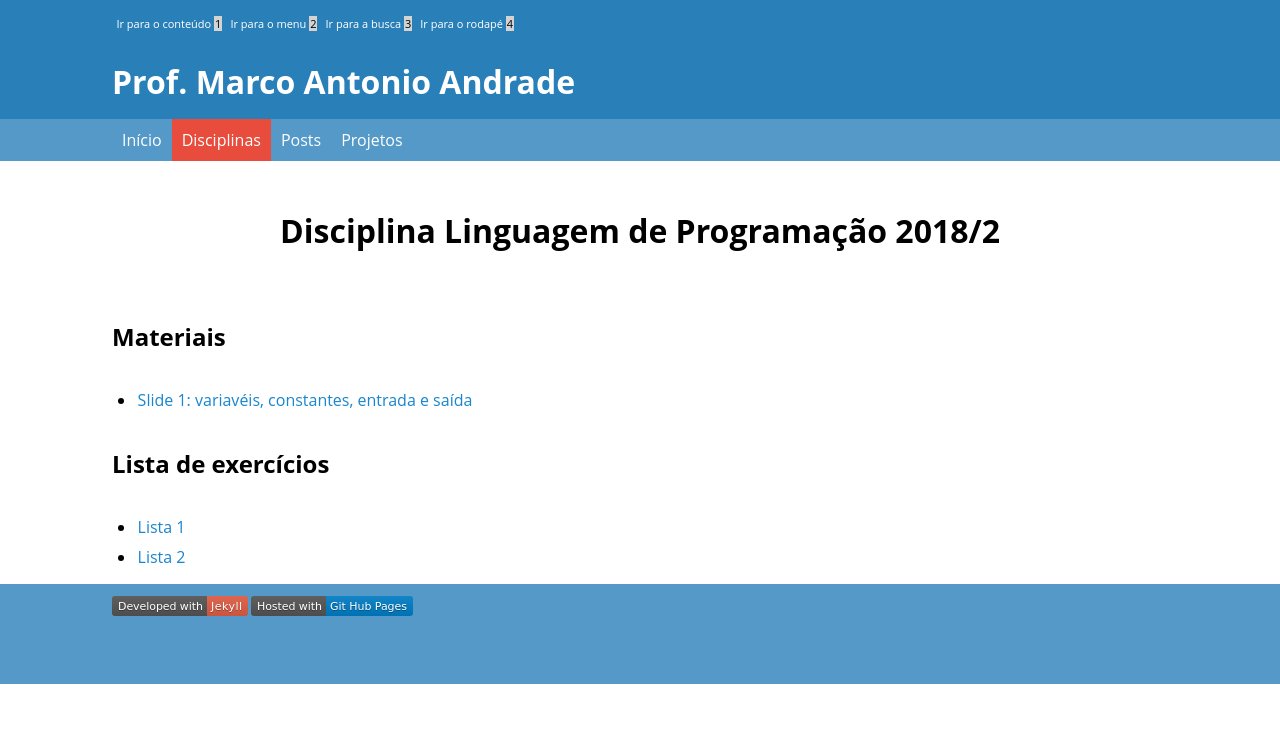
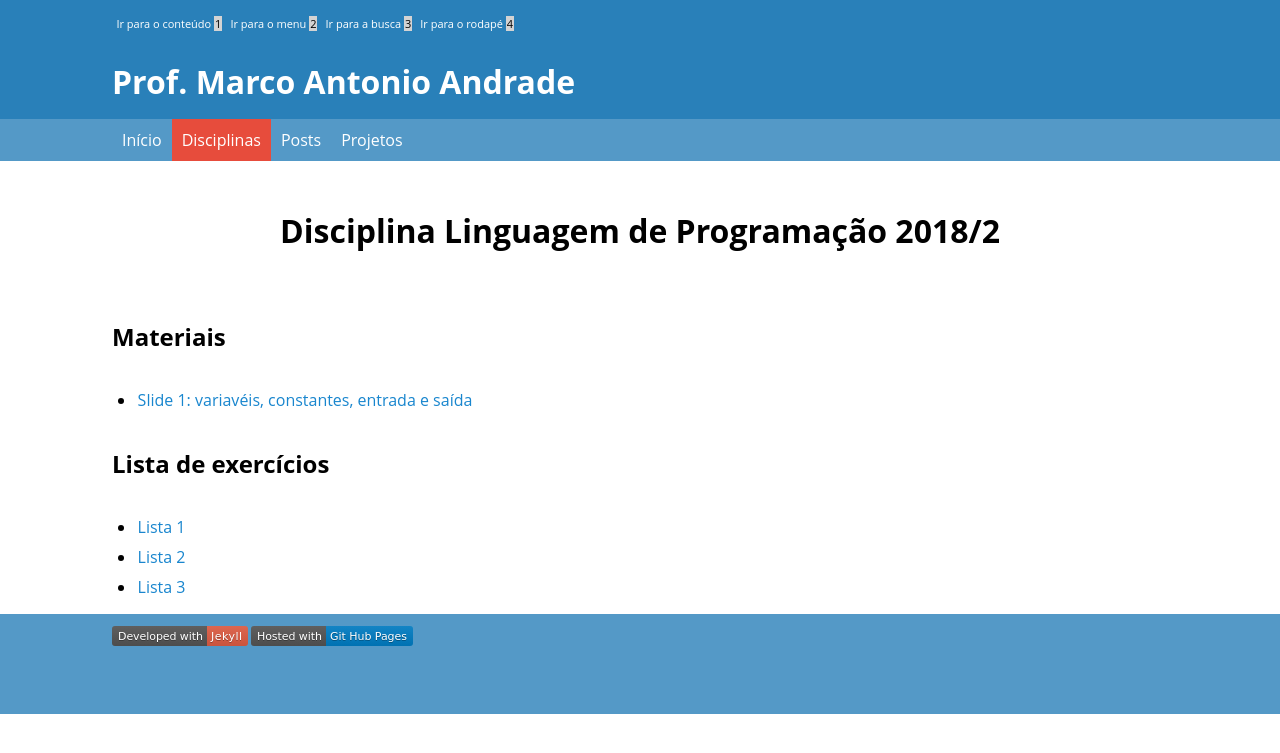
Before and after one commit to marcoinf/marcoinf.github.io, a Jekyll site: the page built from 2018-2-linguagem.md, in a window 1280 px wide. Shown: the top 753 px of the page. Built offline with Jekyll 4.4.1, drawn with Linux system fonts in a browser that asks for light colours.

Commit message:
Update 2018-2-linguagem.md

```diff
--- a/2018-2-linguagem.md
+++ b/2018-2-linguagem.md
@@ -11,3 +11,4 @@ type: disciplinas
 ## Lista de exercícios
 * [Lista 1](https://github.com/marcoinf/marcoinf.github.io/raw/master/downloads/lista-1.pdf)
 * [Lista 2](https://github.com/marcoinf/marcoinf.github.io/raw/master/downloads/lista-2.pdf)
+* [Lista 3](https://github.com/marcoinf/marcoinf.github.io/raw/master/downloads/lista-3.pdf)
```
